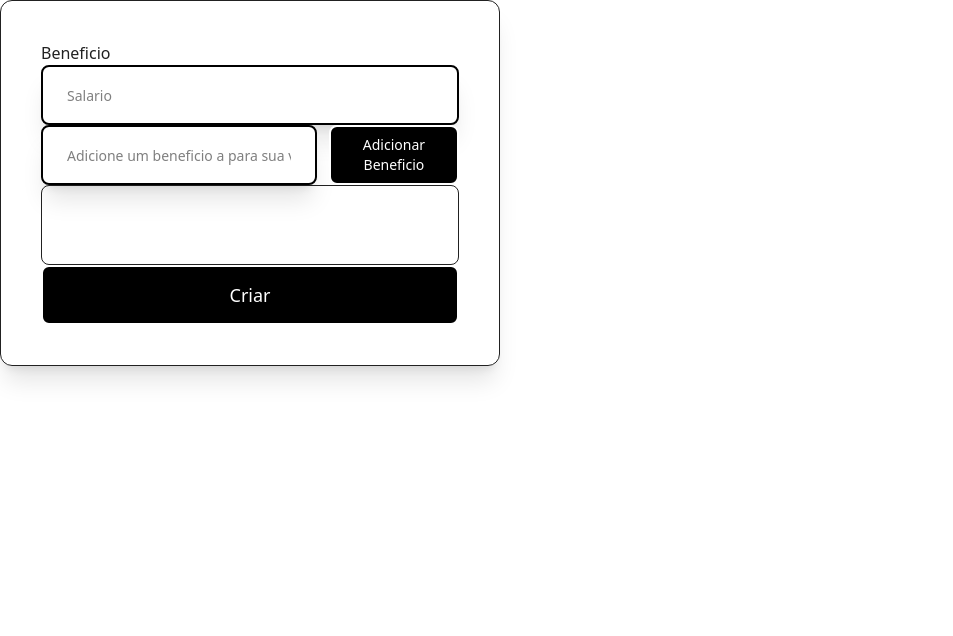
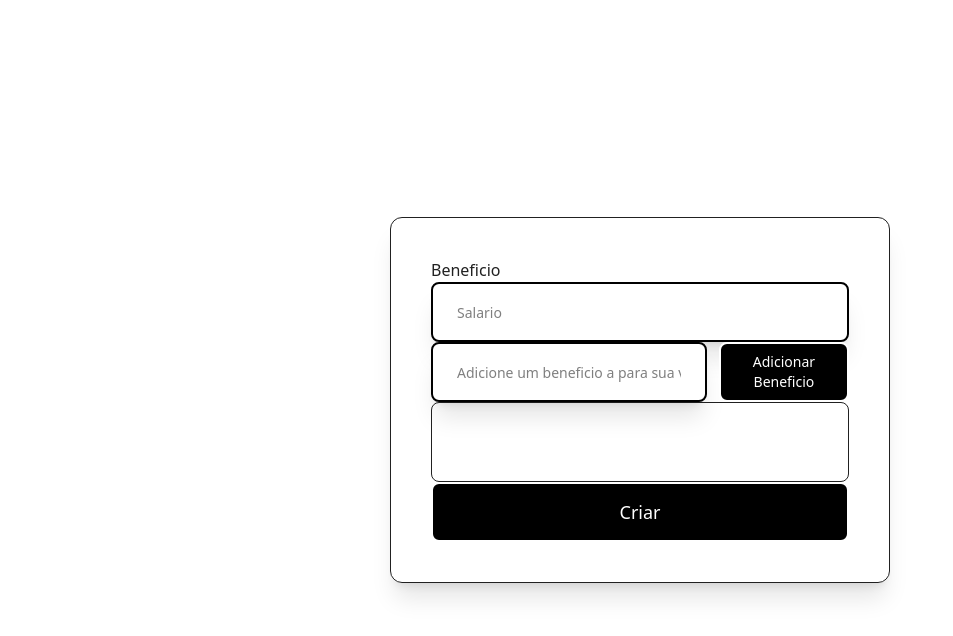
Before and after one commit to Trabalho-Tic/Tic-Site-de-vagas-de-emprego-, a React (Vite) app in the folder Frontend/TicFrontend/: page /criarVaga/beneficio/1 in a window 1280 px wide. Shown: the top 636 px of the page, without its empty margins (0-953 px from the left). Built offline with nearby package versions, Linux system fonts and the light colour scheme.

Commit message:
fix(criarvaga) Centralizando e deixando menos feio

```diff
--- a/Frontend/TicFrontend/src/Pages/CriarVaga.jsx
+++ b/Frontend/TicFrontend/src/Pages/CriarVaga.jsx
@@ -34,7 +34,7 @@ function CriarVaga() {
         }
     };
     return (
-        <>
+        <div className="flex justify-center items-center h-screen">
             <form
                 onSubmit={handleLogin}
                 className="flex flex-col w-auto shadow-xl md:w-125 h-auto border-1 rounded-xl justify-center p-5 lg:p-10"
@@ -67,7 +67,7 @@ function CriarVaga() {
                     {loading ? "Criando..." : "Criar"}
                 </button>
             </form>
-        </>
+        </div>
     )
 }
 
--- a/Frontend/TicFrontend/src/Pages/CriarVagaBeneficio.jsx
+++ b/Frontend/TicFrontend/src/Pages/CriarVagaBeneficio.jsx
@@ -43,7 +43,7 @@ function CriarVagaBeneficio() {
         }
     };
     return (
-        <>
+        <div className="flex justify-center items-center h-screen">
             <form
                 onSubmit={handleLogin}
                 className="flex flex-col w-auto shadow-xl md:w-125 h-auto border-1 rounded-xl justify-center p-5 lg:p-10"
@@ -85,7 +85,7 @@ function CriarVagaBeneficio() {
                     {loading ? "Criando..." : "Criar"}
                 </button>
             </form>
-        </>
+        </div>
     )
 }
 
--- a/Frontend/TicFrontend/src/Pages/CriarVagaProcesso.jsx
+++ b/Frontend/TicFrontend/src/Pages/CriarVagaProcesso.jsx
@@ -43,7 +43,7 @@ function CriarVagaProcesso() {
         }
     };
     return (
-        <>
+        <div className="flex justify-center items-center h-screen">
             <form
                 onSubmit={handleLogin}
                 className="flex flex-col w-auto shadow-xl md:w-125 h-auto border-1 rounded-xl justify-center p-5 lg:p-10"
@@ -72,7 +72,7 @@ function CriarVagaProcesso() {
                     {loading ? "Criando..." : "Criar"}
                 </button>
             </form>
-        </>
+        </div>
     )
 }
 
```
